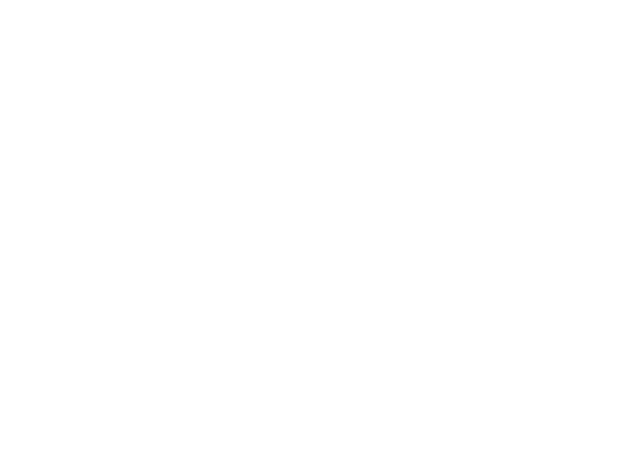
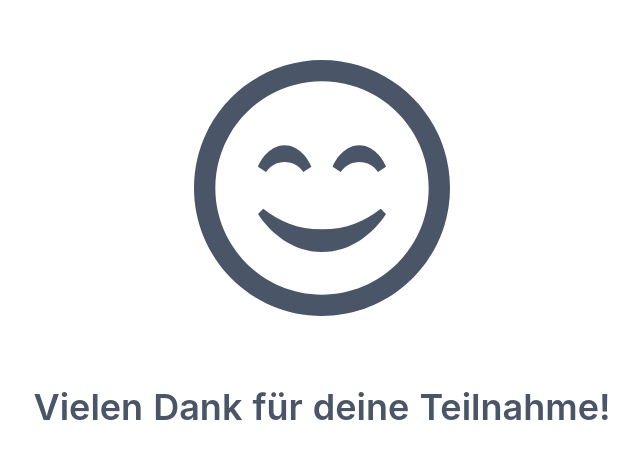
Before and after one commit to cssh-rwth/fairceptron, a Nuxt app: page /finish in a window 1280 px wide. Before the commit this address had no page. Shown: the part 121-580 px from the top of the page, without its empty margins (318-958 px from the left). Built offline with nearby package versions, Linux system fonts and the light colour scheme; what @tailwindcss/custom-forms would draw is missing.

Commit message:
Add final page

```diff
--- /dev/null
+++ b/pages/finish.vue
@@ -0,0 +1,26 @@
+<template>
+  <div class="max-w-6xl min-h-screen mx-auto flex flex-col justify-center">
+    <div class="w-full text-center">
+      <svg
+        class="w-32 h-32 lg:w-64 lg:h-64 fill-current text-gray-700 mx-auto"
+        viewBox="0 0 24 24"
+        xmlns="http://www.w3.org/2000/svg"
+      >
+        <path
+          d="M12 2c5.514 0 10 4.486 10 10s-4.486 10-10 10-10-4.486-10-10 4.486-10 10-10zm0-2c-6.627 0-12 5.373-12 12s5.373 12 12 12 12-5.373 12-12-5.373-12-12-12zm5.508 13.941c-1.513 1.195-3.174 1.931-5.507 1.931-2.335 0-3.996-.736-5.509-1.931l-.492.493c1.127 1.72 3.2 3.566 6.001 3.566 2.8 0 4.872-1.846 5.999-3.566l-.492-.493zm.492-3.939l-.755.506s-.503-.948-1.746-.948c-1.207 0-1.745.948-1.745.948l-.754-.506c.281-.748 1.205-2.002 2.499-2.002 1.295 0 2.218 1.254 2.501 2.002zm-7 0l-.755.506s-.503-.948-1.746-.948c-1.207 0-1.745.948-1.745.948l-.754-.506c.281-.748 1.205-2.002 2.499-2.002 1.295 0 2.218 1.254 2.501 2.002z"
+        />
+      </svg>
+    </div>
+    <h1
+      class="self-end text-4xl font-semibold text-gray-700 w-full text-center my-16"
+    >
+      Vielen Dank für deine Teilnahme!
+    </h1>
+  </div>
+</template>
+
+<script>
+export default {}
+</script>
+
+<style scoped></style>
```
